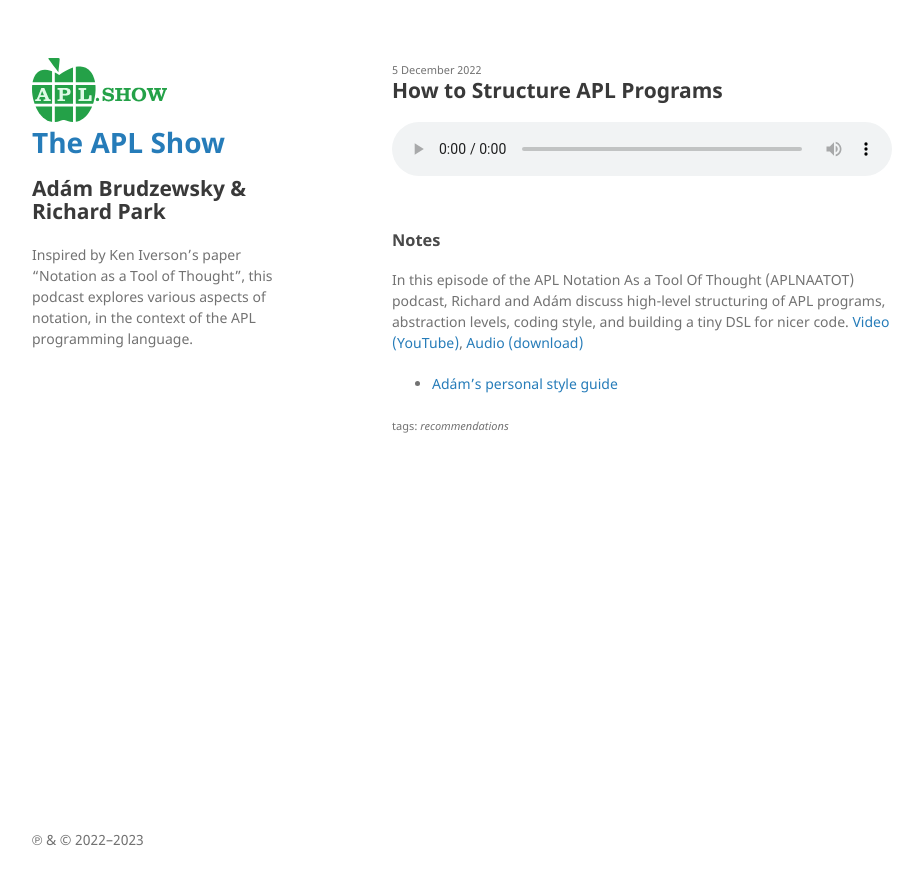
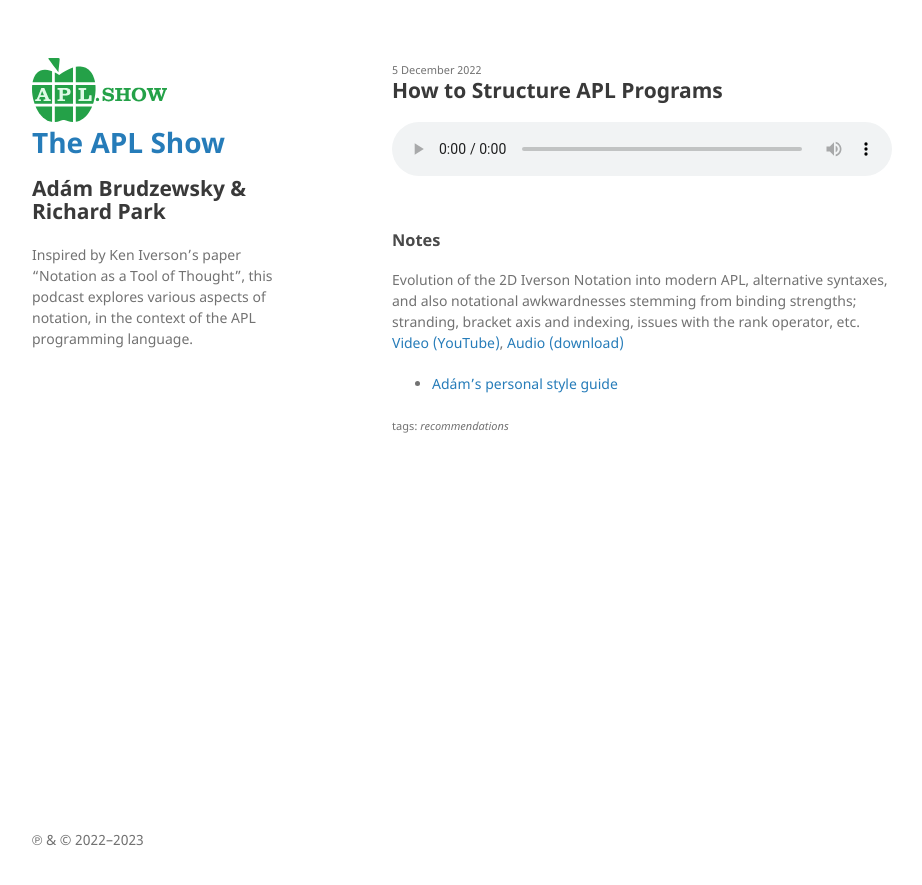
Before and after one commit to abrudz/apl.show, a Jekyll site: the page built from _posts/2022-11-01-Notational-Awkwardnesses.md, in a window 1280 px wide. Shown: the top 885 px of the page, without its empty margins (178-1100 px from the left). Built offline with Jekyll 4.4.1, drawn with Linux system fonts in a browser that asks for light colours.

Commit message:
fix descriptions

```diff
--- a/_posts/2022-11-01-Notational-Awkwardnesses.md
+++ b/_posts/2022-11-01-Notational-Awkwardnesses.md
@@ -10,7 +10,7 @@
 layout: podcast
 excerpt_separator: <!--more-->
 ---
-In this episode of the APL Notation As a Tool Of Thought (APLNAATOT)  podcast, Richard and Adám discuss high-level structuring of APL programs, abstraction levels, coding style, and building a tiny DSL for nicer code.
+Evolution of the 2D Iverson Notation into modern APL, alternative syntaxes, and also notational awkwardnesses stemming from binding strengths; stranding, bracket axis and indexing, issues with the rank operator, etc.
 <!--more-->
 [Video (YouTube)](https://www.youtube.com/watch?v=SxSd2Hma_Ro&list=PLYKQVqyrAEj8Q7BdOgakZCAGf6ReO1cue), [Audio (download)](/aplnaatot/2022-12-05-How-to-Structure-APL-Programs.mp3)
 * [Adám's personal style guide](https://abrudz.github.io/style)
```
Also changed, not shown: _posts/2022-12-05-How-to-Structure-APL-Programs.md (+1 -1 lines).
